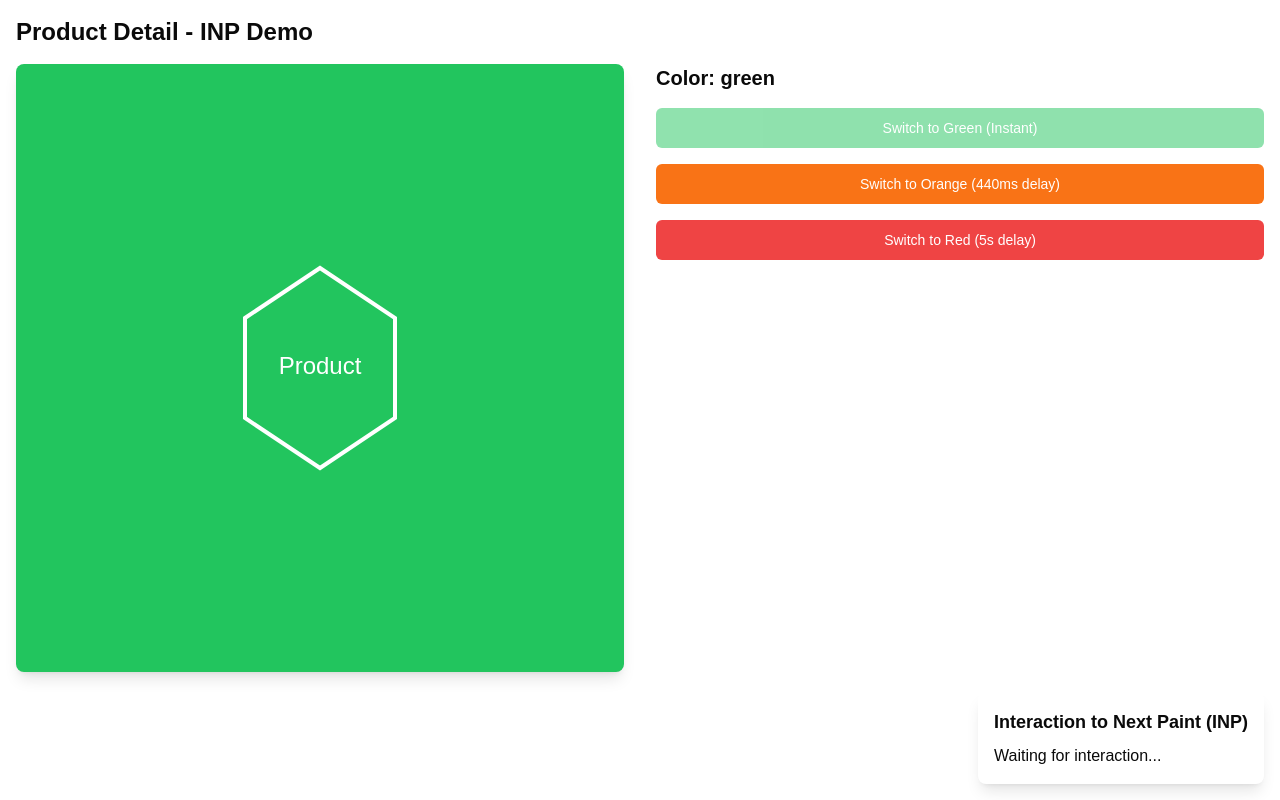
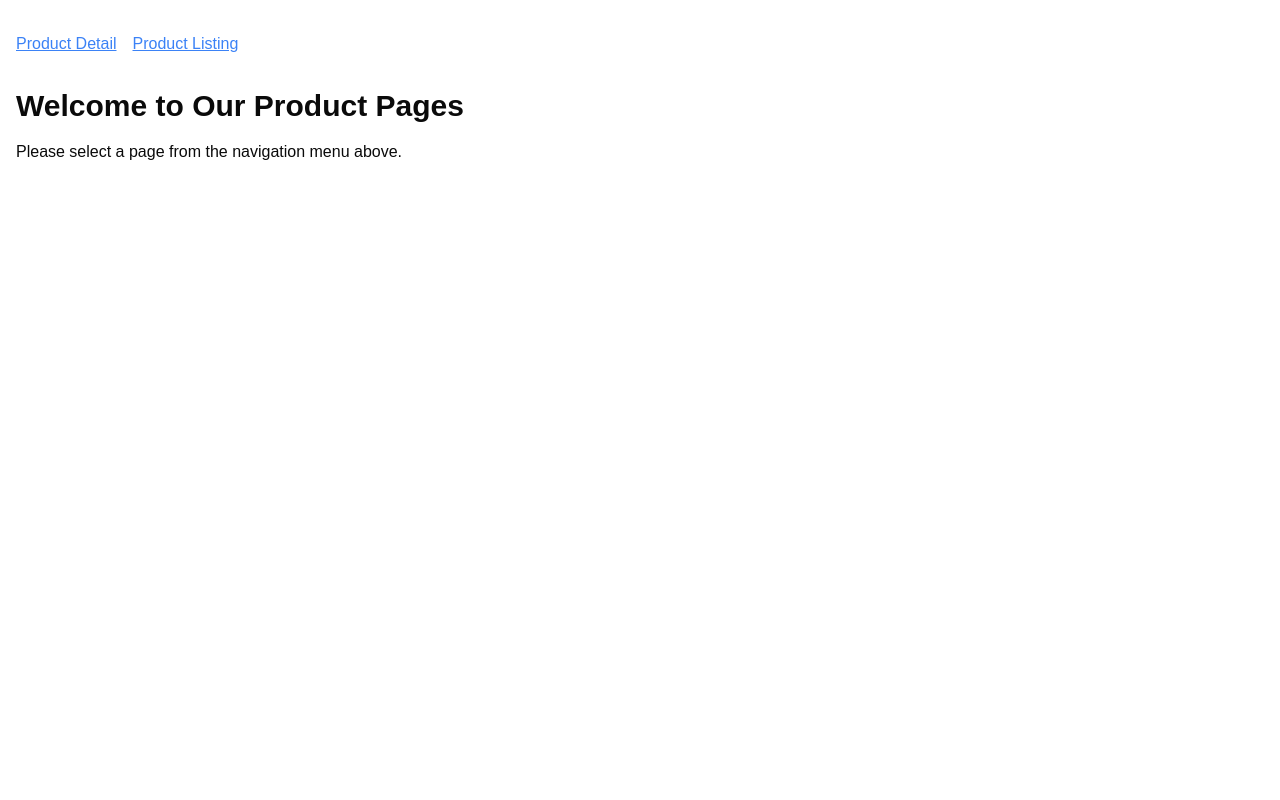
Before and after one commit to sandersu/inp-demo, a Next.js app: page / in a window 1280 px wide. Built offline with nearby package versions, Linux system fonts and the light colour scheme.

Commit message:
Added a product listing page

```diff
--- a/app/page.tsx
+++ b/app/page.tsx
@@ -1,5 +1,24 @@
-import { ProductDetailComponent } from "@/components/product-detail"
+import Link from 'next/link'
 
 export default function Page() {
-  return <ProductDetailComponent />
+  return (
+    <div className="container mx-auto px-4 py-8">
+      <nav className="mb-8">
+        <ul className="flex space-x-4">
+          <li>
+            <Link href="/product-detail" className="text-blue-500 hover:text-blue-700 underline">
+              Product Detail
+            </Link>
+          </li>
+          <li>
+            <Link href="/product-listing" className="text-blue-500 hover:text-blue-700 underline">
+              Product Listing
+            </Link>
+          </li>
+        </ul>
+      </nav>
+      <h1 className="text-3xl font-bold mb-4">Welcome to Our Product Pages</h1>
+      <p className="mb-4">Please select a page from the navigation menu above.</p>
+    </div>
+  )
 }
--- a/components/product-detail.tsx
+++ /dev/null
@@ -1,87 +0,0 @@
-'use client'
-
-import { useState } from 'react'
-import { Button } from "@/components/ui/button"
-import INPDisplay from './ui/inp-display'
-
-type Color = 'red' | 'orange' | 'green'
-
-export function ProductDetailComponent() {
-  const [color, setColor] = useState<Color>('green')
-  const [isChanging, setIsChanging] = useState(false)
-  const [changingColor, setChangingColor] = useState<Color | null>(null)
-
-  function blockFor(ms: number) {
-    const target = performance.now() + ms;
-    while (performance.now() < target);
-  }
-
-  const handleColorChange = (newColor: Color, delay: number) => {
-    blockFor(delay)
-    setColor(newColor)
-    setIsChanging(true)
-    setIsChanging(false)
-    setChangingColor(null)
-    setChangingColor(newColor)
-  }
-
-  const getColorClasses = (colorName: Color) => {
-    switch (colorName) {
-      case 'red': return 'bg-red-500 hover:bg-red-600'
-      case 'orange': return 'bg-orange-500 hover:bg-orange-600'
-      case 'green': return 'bg-green-500 hover:bg-green-600'
-      default: return 'bg-red-500 hover:bg-red-600'
-    }
-  }
-
-  return (
-    <div className="container mx-auto p-4">
-      <h1 className="text-2xl font-bold mb-4">Product Detail - INP Demo</h1>
-      <div className="flex flex-col md:flex-row gap-8">
-        <div className="flex-1">
-          <div className={`relative w-full aspect-square rounded-lg shadow-lg overflow-hidden ${getColorClasses(color).split(' ')[0]}`}>
-            <div className="absolute inset-0 flex items-center justify-center">
-              <svg width="300" height="300" viewBox="0 0 300 300" xmlns="http://www.w3.org/2000/svg">
-                <rect width="300" height="300" fill="none"/>
-                <text x="150" y="150" fontFamily="Arial" fontSize="24" fill="white" textAnchor="middle" dominantBaseline="middle">Product</text>
-                <path d="M75 100 L150 50 L225 100 L225 200 L150 250 L75 200 Z" fill="none" stroke="white" strokeWidth="4"/>
-              </svg>
-            </div>
-          </div>
-        </div>
-        <div className="flex-1">
-          <h2 className="text-xl font-semibold mb-4">Color: {color}</h2>
-          <div className="space-y-4">
-            <Button
-              onClick={() => handleColorChange('green', 0)}
-              disabled={isChanging || color === 'green'}
-              className={`w-full ${getColorClasses('green')} text-white`}
-            >
-              Switch to Green (Instant)
-            </Button>
-            <Button
-              onClick={() => handleColorChange('orange', 440)}
-              disabled={isChanging || color === 'orange'}
-              className={`w-full ${getColorClasses('orange')} text-white`}
-            >
-              Switch to Orange (440ms delay)
-            </Button>
-            <Button
-              onClick={() => handleColorChange('red', 5000)}
-              disabled={isChanging || color === 'red'}
-              className={`w-full ${getColorClasses('red')} text-white`}
-            >
-              Switch to Red (5s delay)
-            </Button>
-          </div>
-          {isChanging && (
-            <div className="mt-4 p-2 bg-yellow-100 text-yellow-800 rounded">
-              Changing to {changingColor}...
-            </div>
-          )}
-        </div>
-        <INPDisplay/>
-      </div>
-    </div>
-  )
-}
--- a/components/ui/inp-display.tsx
+++ b/components/ui/inp-display.tsx
@@ -1,91 +1,38 @@
-import { useState, useEffect } from 'react';
+'use client'
+
+import { useState, useEffect } from 'react'
 
 const RATING_COLORS = {
   good: "#0CCE6A",
   "needs-improvement": "#FFA400",
   poor: "#FF4E42"
-};
+} as const;
 
-interface ExtendedPerformanceEntry extends PerformanceEntry {
-  interactionId?: number;
-  target?: EventTarget;
+type Rating = keyof typeof RATING_COLORS;
+
+interface INPDisplayProps {
+  lastInteractionTime: number | null;
 }
 
-interface InteractionData {
-  value: number;
-  rating: string;
-  attribution: {
-    eventEntry: ExtendedPerformanceEntry;
-    eventTarget: EventTarget | null;
-    eventTime: number;
-    eventType: string;
-  };
-  entries: ExtendedPerformanceEntry[];
-}
-
-// Extend PerformanceObserverInit to allow durationThreshold
-interface CustomPerformanceObserverInit extends PerformanceObserverInit {
-  durationThreshold?: number;
-}
-
-function onInteraction(callback: (data: InteractionData) => void): () => void {
-  const valueToRating = (score: number) =>
-    score <= 200 ? "good" : score <= 500 ? "needs-improvement" : "poor";
-
-  const observer = new PerformanceObserver((list) => {
-    const interactions: { [key: number]: ExtendedPerformanceEntry[] } = {};
-
-    // Cast to ExtendedPerformanceEntry to include interactionId
-    for (const entry of list.getEntries().filter((entry) => (entry as ExtendedPerformanceEntry).interactionId)) {
-      const interactionId = (entry as ExtendedPerformanceEntry).interactionId!;
-      interactions[interactionId] = interactions[interactionId] || [];
-      interactions[interactionId].push(entry as ExtendedPerformanceEntry);
-    }
-
-    for (const interaction of Object.values(interactions)) {
-      const entry = interaction.reduce((prev, curr) =>
-        prev.duration >= curr.duration ? prev : curr
-      );
-      const entryTarget = interaction.map(entry => entry.target).find(target => !!target);
-      const value = entry.duration;
-
-      callback({
-        attribution: {
-          eventEntry: entry,
-          eventTarget: entryTarget || null,
-          eventTime: entry.startTime,
-          eventType: entry.name
-        },
-        entries: interaction,
-        rating: valueToRating(value),
-        value
-      });
-    }
-  });
-
-  // Using extended PerformanceObserverInit type to include durationThreshold
-  const options: CustomPerformanceObserverInit = { type: "event", buffered: true, durationThreshold: 0 };
-
-  observer.observe(options);
-
-  return () => observer.disconnect();
-}
-
-export default function INPDisplay() {
+export default function INPDisplay({ lastInteractionTime }: INPDisplayProps) {
   const [inpValue, setInpValue] = useState<number | null>(null);
-  const [inpRating, setInpRating] = useState<string | null>(null);
+  const [inpRating, setInpRating] = useState<Rating | null>(null);
 
   useEffect(() => {
-    const cleanup = onInteraction(({ value, rating }) => {
-      setInpValue(value);
-      setInpRating(rating);
-    });
+    if (lastInteractionTime !== null) {
+      setInpValue(lastInteractionTime);
+      setInpRating(getRating(lastInteractionTime));
+    }
+  }, [lastInteractionTime]);
 
-    return cleanup;
-  }, []);
+  const getRating = (value: number): Rating => {
+    if (value <= 200) return "good";
+    if (value <= 500) return "needs-improvement";
+    return "poor";
+  };
 
-  const getRatingColor = (rating: string | null) => {
-    return rating ? RATING_COLORS[rating as keyof typeof RATING_COLORS] : 'inherit';
+  const getRatingColor = (rating: Rating | null): string => {
+    return rating ? RATING_COLORS[rating] : 'inherit';
   };
 
   return (
```
